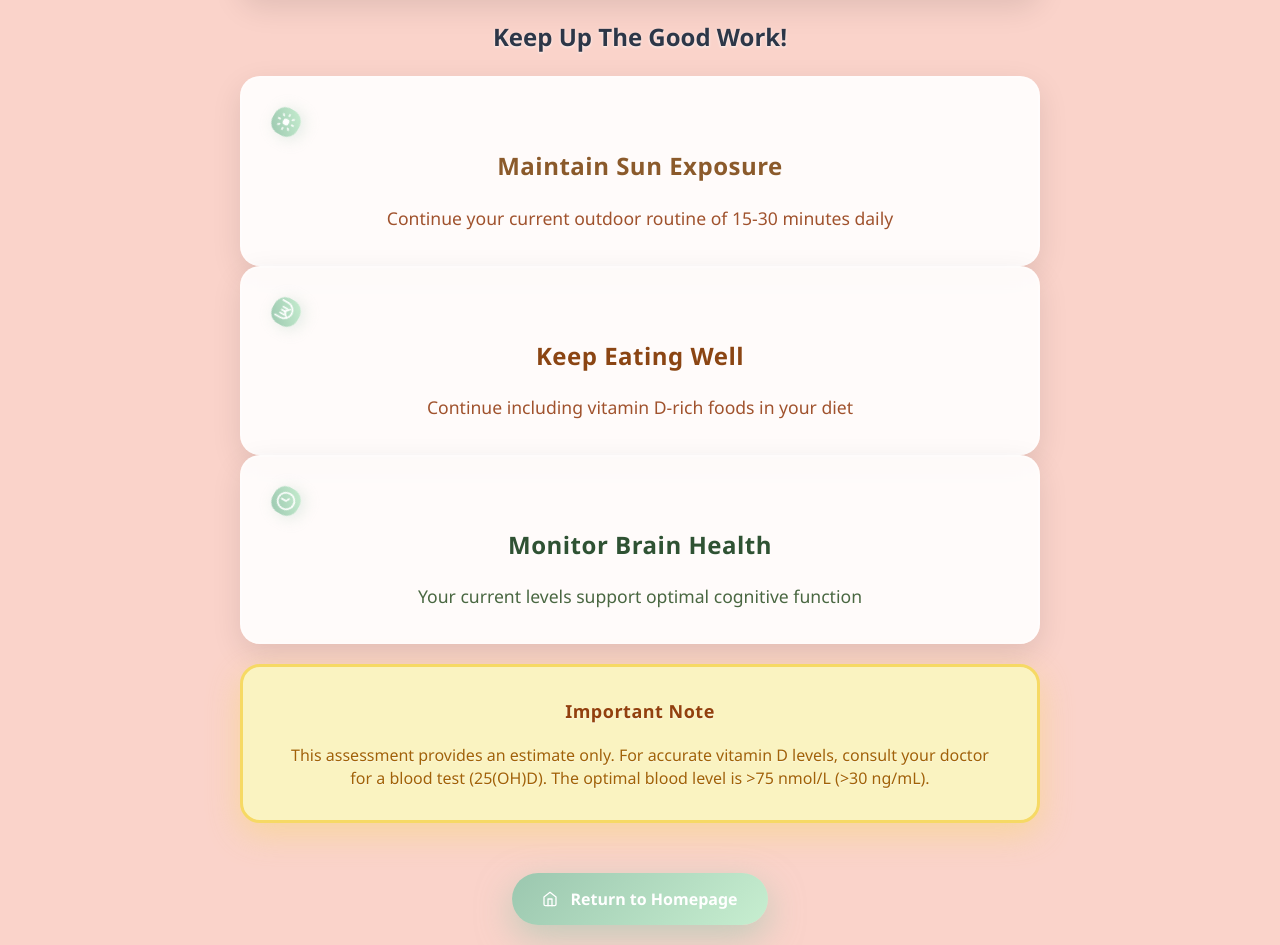
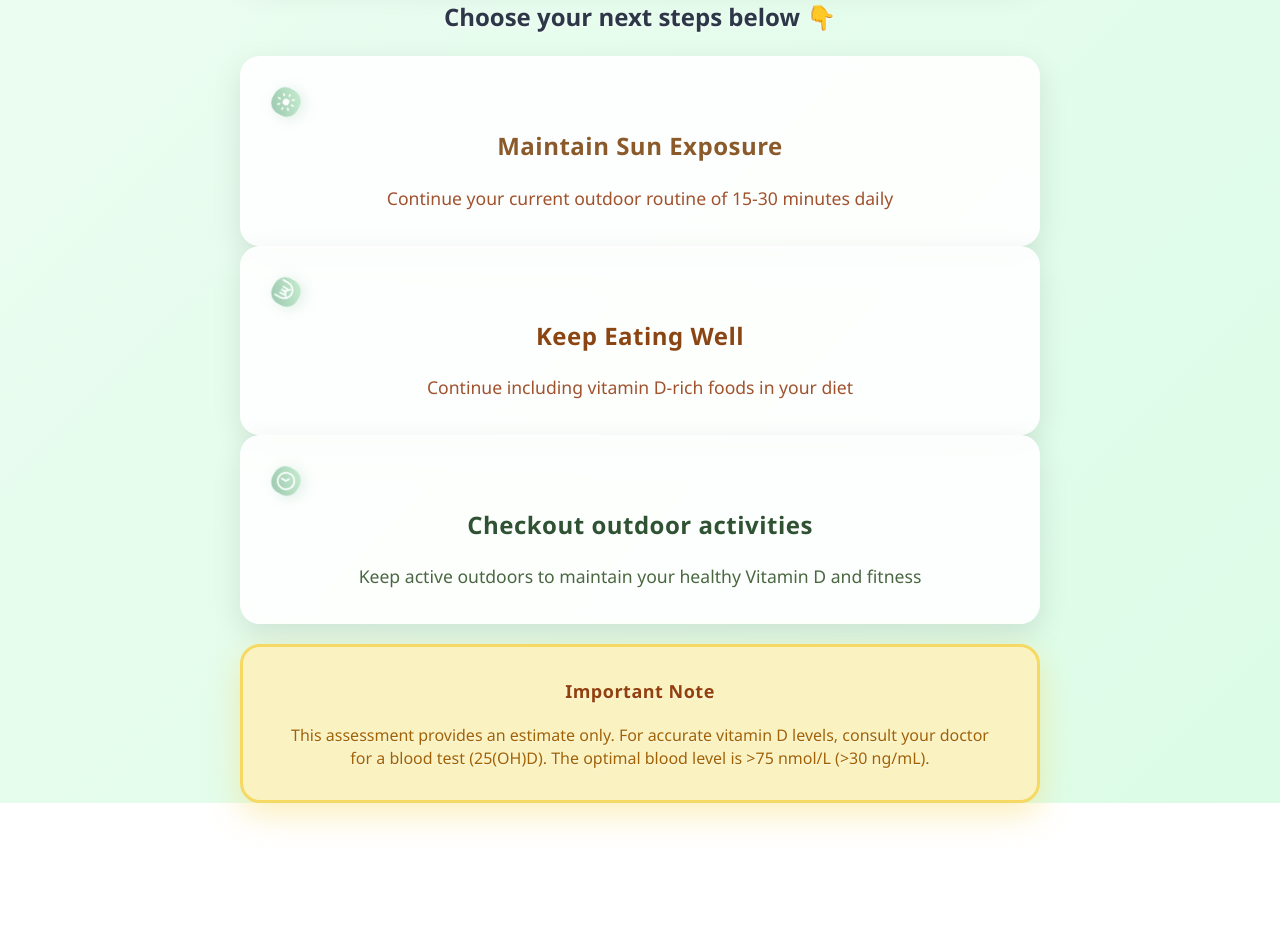
Before and after one commit to para0007-dev/cognivue, a Vue app: page /vitamin-d-result in a window 1280 px wide. Shown: the part 722-1667 px from the top of the page. After the commit the page ends 1525 px from the top, so only its background shows below. Built offline with nearby package versions, Linux system fonts and the light colour scheme; sample sign-in values are in the browser's storage.

Commit message:
UI of questionire fixed

```diff
--- a/src/views/VitaminDInadequateView.vue
+++ b/src/views/VitaminDInadequateView.vue
@@ -18,7 +18,6 @@
 <style scoped>
 .vitamin-d-result {
   min-height: 100vh;
-  background: linear-gradient(135deg, #f5f7fa 0%, #c3cfe2 100%);
-  padding: 2rem;
+  background: linear-gradient(135deg, #fff7ed 0%, #ffedd5 100%); /* orange pastel */
 }
 </style>
--- a/src/views/VitaminDResultView.vue
+++ b/src/views/VitaminDResultView.vue
@@ -56,7 +56,10 @@
 
         <!-- Recommendations Section -->
         <div class="recommendations-section">
-          <h2 class="section-title">{{ isInadequate ? 'Recommended Actions' : 'Keep Up The Good Work!' }}</h2>
+          <h2 class="section-title">
+  {{ isInadequate ? 'Recommended Actions 👇' : 'Choose your next steps below 👇' }}
+          </h2>
+
 
           <!-- Sun Exposure Card -->
           <div class="card sun-exposure-card">
@@ -68,10 +71,13 @@
                 </svg>
               </div>
             </div>
+            <!-- Only the text below is clickable -->
+            <router-link to="/sun-exposure" class="card-text-link">
               <h3 class="card-title">{{ isInadequate ? 'Increase Sun Exposure' : 'Maintain Sun Exposure' }}</h3>
               <p class="card-content">
                 {{ isInadequate ? 'Aim for 20-30 minutes of safe sun exposure daily' : 'Continue your current outdoor routine of 15-30 minutes daily' }}
               </p>
+            </router-link>
           </div>
 
           <!-- Eating Card -->
@@ -87,10 +93,13 @@
                 </svg>
               </div>
             </div>
+            <!-- Only the text below is clickable -->
+            <router-link to="/nutrition" class="card-text-link">
               <h3 class="card-title">{{ isInadequate ? 'Add Vitamin D Foods' : 'Keep Eating Well' }}</h3>
               <p class="card-content">
                 {{ isInadequate ? 'Include fatty fish, eggs, dairy, and fortified foods daily' : 'Continue including vitamin D-rich foods in your diet' }}
               </p>
+            </router-link>
           </div>
 
           <!-- Supplements/Monitor Card -->
@@ -108,10 +117,13 @@
                 </svg>
               </div>
             </div>
-            <h3 class="card-title">{{ isInadequate ? 'Consider Supplements' : 'Monitor Brain Health' }}</h3>
+            <!-- Only the text below is clickable -->
+            <router-link to="/activity-plan" class="card-text-link">
+              <h3 class="card-title">{{ isInadequate ? 'Consider outdoor activities' : 'Checkout outdoor activities' }}</h3>
               <p class="card-content">
-              {{ isInadequate ? 'Speak to your doctor about vitamin D3 supplements' : 'Your current levels support optimal cognitive function' }}
+                {{ isInadequate ? 'Try safe outdoor exercises to boost Vitamin D while staying active.' : 'Keep active outdoors to maintain your healthy Vitamin D and fitness' }}
               </p>
+            </router-link>
           </div>
         </div>
 
@@ -123,18 +135,7 @@
            </p>
         </div>
 
-        <!-- Return Button -->
-        <div class="return-button-container">
-          <button class="return-button" @click="returnToHomepage">
-            <span class="button-icon">
-              <svg width="16" height="16" viewBox="0 0 24 24" fill="none" xmlns="http://www.w3.org/2000/svg">
-                <path d="M3 9l9-7 9 7v11a2 2 0 0 1-2 2H5a2 2 0 0 1-2-2z" stroke="white" stroke-width="2" stroke-linecap="round" stroke-linejoin="round"/>
-                <polyline points="9,22 9,12 15,12 15,22" stroke="white" stroke-width="2" stroke-linecap="round" stroke-linejoin="round"/>
-              </svg>
-            </span>
-            Return to Homepage
-          </button>
-        </div>
+
       </div>
     </div>
   </div>
@@ -165,503 +166,129 @@
 <style scoped>
 .vitamin-d-result {
   min-height: 100vh;
-  background: #FAD3CA;
-  padding: 20px;
+  background: linear-gradient(135deg, #f0fdf4 0%, #dcfce7 100%);
+  padding: 0;
 }
 
+/* ... all your existing styles unchanged ... */
+
+/* Make only the text area inside the card act like a link, without changing layout */
+.card-text-link {
+  display: block;
+  text-decoration: none;
+  color: inherit;
+  margin: 0;
+  padding: 0;
+}
+
+/* Optional: slight underline on hover just for the title (keeps card hover the same) */
+.card-text-link:hover .card-title {
+  text-decoration: underline;
+}
+
+/* keep the rest of your existing CSS exactly as-is */
 @keyframes backgroundShift {
   0%, 100% { background: linear-gradient(135deg, #9BC7AF 0%, #FAD3CA 25%, #FAF3C1 50%, #C7EED0 75%, #9BC7AF 100%); }
   50% { background: linear-gradient(135deg, #C7EED0 0%, #9BC7AF 25%, #FAD3CA 50%, #FAF3C1 75%, #C7EED0 100%); }
 }
 
-.background {
-  position: fixed;
-  top: 0;
-  left: 0;
-  width: 100%;
-  height: 100%;
-  background: #FAD3CA;
-  z-index: -1;
+.background { position: fixed; top: 0; left: 0; width: 100%; height: 100%; background: #FAD3CA; z-index: -1; }
+.content-container { position: relative; max-width: 800px; margin: 0 auto; z-index: 1; }
+
+.header-section { background: linear-gradient(135deg, #9BC7AF 0%, #C7EED0 100%); border-radius: 25px; padding: 40px; margin-bottom: 30px; color: white; box-shadow: 0 15px 40px rgba(155, 199, 175, 0.4); animation: noteGlow 3s ease-in-out infinite; position: relative; overflow: hidden; }
+.header-section.inadequate { background: linear-gradient(135deg, #fbcc75 0%, #fbcc75 100%); box-shadow: 0 15px 40px rgba(251, 204, 117, 0.4); animation: headerPulseWarning 3s ease-in-out infinite; }
+@keyframes headerPulseWarning { 0%, 100% { transform: scale(1); box-shadow: 0 15px 40px rgba(251, 204, 117, 0.4); } 50% { transform: scale(1.02); box-shadow: 0 20px 50px rgba(251, 204, 117, 0.6); } }
+@keyframes headerPulse { 0%, 100% { transform: scale(1); box-shadow: 0 15px 40px rgba(155, 199, 175, 0.4); } 50% { transform: scale(1.02); box-shadow: 0 20px 50px rgba(155, 199, 175, 0.6); } }
+
+.result-header { display: flex; flex-direction: column; align-items: center; margin-bottom: 20px; text-align: center; }
+.result-icon { width: 100px; height: 100px; display: flex; align-items: center; justify-content: center; background: linear-gradient(135deg, rgba(255, 255, 255, 0.3) 0%, rgba(255, 255, 255, 0.1) 100%); border-radius: 50%; border: 4px solid rgba(255, 255, 255, 0.5); backdrop-filter: blur(15px); margin: 0 auto 25px auto; animation: badgeGlow 2.5s ease-in-out infinite; position: relative; }
+.result-icon.inadequate { animation: badgeGlowWarning 2.5s ease-in-out infinite; }
+@keyframes badgeGlowWarning { 0%, 100% { box-shadow: 0 8px 25px rgba(251, 204, 117, 0.4); } 50% { box-shadow: 0 12px 35px rgba(251, 204, 117, 0.7), 0 0 20px rgba(251, 204, 117, 0.5); } }
+.result-icon::after { content: ''; position: absolute; width: 120%; height: 120%; border-radius: 50%; border: 2px solid rgba(255, 255, 255, 0.3); animation: ripple 2s ease-out infinite; }
+@keyframes iconBounce { 0%, 100% { transform: translateY(0) scale(1); } 50% { transform: translateY(-10px) scale(1.05); } }
+@keyframes ripple { 0% { transform: scale(0.8); opacity: 1; } 100% { transform: scale(1.2); opacity: 0; } }
+
+.result-info h2 { margin: 0 0 10px 0; font-size: 18px; font-weight: 600; color: white; text-shadow: 0 2px 4px rgba(0, 0, 0, 0.3); }
+.result-badge { display: inline-block; background: linear-gradient(135deg, #FAF3C1 0%, #FAD3CA 100%); border: 2px solid rgba(255, 255, 255, 0.6); border-radius: 25px; padding: 12px 25px; backdrop-filter: blur(10px); animation: iconBounce 2s ease-in-out infinite; box-shadow: 0 8px 25px rgba(250, 243, 193, 0.4); }
+.result-badge.inadequate { background: linear-gradient(135deg, #fb651c 0%, #ea580c 100%); color: white; border: 2px solid rgba(251, 101, 28, 0.8); font-weight: 600; font-size: 1.1rem; padding: 12px 24px; box-shadow: 0 4px 15px rgba(251, 101, 28, 0.3); animation: badgeWarningBounce 2s ease-in-out infinite; }
+@keyframes badgeWarningBounce { 0%, 100% { transform: translateY(0) scale(1); box-shadow: 0 8px 25px rgba(255, 218, 185, 0.4); } 50% { transform: translateY(-10px) scale(1.05); box-shadow: 0 12px 35px rgba(255, 218, 185, 0.7); } }
+@keyframes badgeGlow { 0%, 100% { box-shadow: 0 8px 25px rgba(250, 243, 193, 0.4); } 50% { box-shadow: 0 12px 35px rgba(250, 243, 193, 0.7), 0 0 20px rgba(250, 243, 193, 0.5); } }
+.badge-text { color: #2d3748; font-weight: 800; font-size: 16px; text-shadow: 0 1px 2px rgba(255, 255, 255, 0.8); }
+
+.result-description { font-size: 1.2rem; color: rgba(255, 255, 255, 0.95); text-align: center; line-height: 1.7; margin: 0; max-width: 700px; font-weight: 500; text-shadow: 0 2px 4px rgba(0, 0, 0, 0.1); padding: 0 20px; }
+
+.cards-section { display: flex; flex-direction: column; gap: 20px; }
+
+.sun-exposure-card { background: linear-gradient(135deg, #FAF3C1 0%, rgba(255, 255, 255, 0.9) 100%); border: 2px solid #FAF3C1; }
+.sun-exposure-card .card-title { color: #8B5A2B; }
+.sun-exposure-card .card-content { color: #A0522D; }
+
+.eating-card { background: linear-gradient(135deg, #FAD3CA 0%, rgba(255, 255, 255, 0.9) 100%); border: 2px solid #FAD3CA; }
+.eating-card .card-title { color: #8B4513; }
+.eating-card .card-content { color: #A0522D; }
+
+.monitor-card { background: linear-gradient(135deg, #C7EED0 0%, rgba(255, 255, 255, 0.9) 100%); border: 2px solid #C7EED0; }
+.monitor-card .card-title { color: #2F5233; }
+.monitor-card .card-content { color: #4A6741; }
+
+.card { background: rgba(255, 255, 255, 0.9); border: 2px solid rgba(255, 255, 255, 0.3); border-radius: 20px; padding: 30px; box-shadow: 0 10px 30px rgba(0, 0, 0, 0.1); transition: all 0.3s ease; backdrop-filter: blur(10px); }
+.card:hover { transform: translateY(-8px) scale(1.02); box-shadow: 0 20px 40px rgba(0, 0, 0, 0.15); }
+
+@keyframes cardSlideIn { 0% { opacity: 0; transform: translateY(30px); } 100% { opacity: 1; transform: translateY(0); } }
+
+.brain-health-card { background: linear-gradient(135deg, #9BC7AF 0%, #C7EED0 100%); color: white; border: none; transform-origin: center; }
+.brain-health-card.inadequate { background: linear-gradient(135deg, #fbcc75 0%, #f4a261 100%); border: 2px solid #fbcc75; }
+.brain-health-card.inadequate .card-title { color: #2c3e50; font-weight: 700; font-size: 1.2rem; text-shadow: 0 1px 2px rgba(0, 0, 0, 0.1); margin-bottom: 12px; }
+.brain-health-card.inadequate .card-content { color: #34495e; font-weight: 500; font-size: 1rem; line-height: 1.6; text-shadow: 0 1px 1px rgba(0, 0, 0, 0.05); letter-spacing: 0.3px; }
+
+@keyframes cardFloat { 0%, 100% { transform: translateY(0) rotate(0deg); } 25% { transform: translateY(-5px) rotate(0.5deg); } 75% { transform: translateY(5px) rotate(-0.5deg); } }
+
+.brain-health-card .card-title { color: white; }
+.brain-health-card .card-content { color: rgba(255, 255, 255, 0.9); }
+
+.good-work-section { margin: 30px 0; }
+
+.section-title { font-size: 24px; font-weight: 700; color: #2d3748; margin-bottom: 20px; text-align: center; text-shadow: 0 1px 3px rgba(255, 255, 255, 0.8); }
+
+.card-icon { width: 24px; height: 24px; margin-bottom: 15px; }
+.icon-placeholder { width: 28px; height: 28px; display: flex; align-items: center; justify-content: center; font-size: 16px; font-weight: bold; border-radius: 12px; background: linear-gradient(135deg, #9BC7AF 0%, #C7EED0 100%); color: white; animation: iconSpin 6s linear infinite; box-shadow: 0 4px 15px rgba(155, 199, 175, 0.3); }
+@keyframes iconSpin { 0% { transform: rotate(0deg); } 100% { transform: rotate(360deg); } }
+
+.card-title { font-size: 1.5rem; font-weight: 700; color: #1a202c; margin-bottom: 18px; text-align: center; letter-spacing: 0.5px; text-shadow: 0 1px 2px rgba(255, 255, 255, 0.7); }
+.card-content { font-size: 1.1rem; color: #2d3748; line-height: 1.7; text-align: center; margin: 0; font-weight: 500; padding: 0 15px; text-shadow: 0 1px 1px rgba(255, 255, 255, 0.6); }
+
+.important-note-card { background: #FAF3C1; border: 3px solid #F4D03F; border-width: 3px; animation: noteGlow 3s ease-in-out infinite; }
+.important-note-card.inadequate { background: linear-gradient(135deg, #fbebba 0%, #f6e58d 100%); border: 2px solid #fbebba; box-shadow: 0 4px 15px rgba(251, 235, 186, 0.3); }
+.important-note-card.inadequate .card-title { color: #fb651c; font-weight: 800; }
+.important-note-card.inadequate .card-content { color: #1a202c; font-weight: 600; }
+@keyframes noteGlow { 0%, 100% { border-color: #F4D03F; box-shadow: 0 8px 25px rgba(244, 208, 63, 0.3); } 50% { border-color: #F7DC6F; box-shadow: 0 12px 35px rgba(247, 220, 111, 0.5); } }
+.important-note-card .card-title { color: #92400e; font-weight: 700; font-size: 18px; }
+.important-note-card .card-content { color: #a16207; font-size: 16px; line-height: 1.44; }
+
+.return-button-container { display: flex; justify-content: center; margin-top: 30px; }
+.return-button { display: flex; align-items: center; gap: 12px; background: linear-gradient(135deg, #9BC7AF 0%, #C7EED0 100%); border: none; border-radius: 50px; color: white; font-weight: 700; font-size: 16px; padding: 15px 30px; cursor: pointer; transition: all 0.3s ease; text-decoration: none; box-shadow: 0 8px 25px rgba(155, 199, 175, 0.4); animation: buttonPulse 2s ease-in-out infinite; position: relative; overflow: hidden; }
+.return-button::before { content: ''; position: absolute; top: 50%; left: 50%; width: 0; height: 0; background: rgba(255, 255, 255, 0.3); border-radius: 50%; transition: all 0.3s ease; transform: translate(-50%, -50%); }
+.return-button:hover::before { width: 300px; height: 300px; }
+@keyframes buttonPulse { 0%, 100% { box-shadow: 0 8px 25px rgba(155, 199, 175, 0.4); } 50% { box-shadow: 0 12px 35px rgba(155, 199, 175, 0.6); } }
+.return-button:hover { background: linear-gradient(135deg, #15803d 0%, #16a34a 50%, #22c55e 100%); transform: translateY(-3px); box-shadow: 0 8px 30px rgba(34, 197, 94, 0.6); }
+.button-icon { font-size: 16px; display: inline-flex; align-items: center; justify-content: center; }
+
+/* Responsive */
+@media (max-width: 768px) {
+  .vitamin-d-result { padding: 15px; }
+  .content-container { max-width: 100%; }
+  .header-section { padding: 20px; margin-bottom: 20px; }
+  .result-header { flex-direction: column; text-align: center; }
+  .avatar { margin-right: 0; margin-bottom: 15px; }
+  .card { padding: 20px; }
+  .section-title { font-size: 20px; }
+  .card-title { font-size: 16px; }
+  .card-content { font-size: 14px; }
 }
-
-.content-container {
-  position: relative;
-  max-width: 800px;
-  margin: 0 auto;
-  z-index: 1;
-}
-
-.header-section {
-    background: linear-gradient(135deg, #9BC7AF 0%, #C7EED0 100%);
-    border-radius: 25px;
-    padding: 40px;
-    margin-bottom: 30px;
-    color: white;
-    box-shadow: 0 15px 40px rgba(155, 199, 175, 0.4);
-    animation: noteGlow 3s ease-in-out infinite;
-    position: relative;
-    overflow: hidden;
-  }
-
-.header-section.inadequate {
-  background: linear-gradient(135deg, #fbcc75 0%, #fbcc75 100%);
-  box-shadow: 0 15px 40px rgba(251, 204, 117, 0.4);
-  animation: headerPulseWarning 3s ease-in-out infinite;
-}
-
-@keyframes headerPulseWarning {
-  0%, 100% { transform: scale(1); box-shadow: 0 15px 40px rgba(251, 204, 117, 0.4); }
-  50% { transform: scale(1.02); box-shadow: 0 20px 50px rgba(251, 204, 117, 0.6); }
-}
-
-
-
-@keyframes headerPulse {
-  0%, 100% { transform: scale(1); box-shadow: 0 15px 40px rgba(155, 199, 175, 0.4); }
-  50% { transform: scale(1.02); box-shadow: 0 20px 50px rgba(155, 199, 175, 0.6); }
-}
-
-
-
-.result-header {
-  display: flex;
-  flex-direction: column;
-  align-items: center;
-  margin-bottom: 20px;
-  text-align: center;
-}
-
-.result-icon {
-  width: 100px;
-  height: 100px;
-  display: flex;
-  align-items: center;
-  justify-content: center;
-  background: linear-gradient(135deg, rgba(255, 255, 255, 0.3) 0%, rgba(255, 255, 255, 0.1) 100%);
-  border-radius: 50%;
-  border: 4px solid rgba(255, 255, 255, 0.5);
-  backdrop-filter: blur(15px);
-  margin: 0 auto 25px auto;
-  animation: badgeGlow 2.5s ease-in-out infinite;
-  position: relative;
-}
-
-.result-icon.inadequate {
-  animation: badgeGlowWarning 2.5s ease-in-out infinite;
-}
-
-@keyframes badgeGlowWarning {
-  0%, 100% { box-shadow: 0 8px 25px rgba(251, 204, 117, 0.4); }
-  50% { box-shadow: 0 12px 35px rgba(251, 204, 117, 0.7), 0 0 20px rgba(251, 204, 117, 0.5); }
-}
-
-.result-icon::after {
-  content: '';
-  position: absolute;
-  width: 120%;
-  height: 120%;
-  border-radius: 50%;
-  border: 2px solid rgba(255, 255, 255, 0.3);
-  animation: ripple 2s ease-out infinite;
-}
-
-@keyframes iconBounce {
-  0%, 100% { transform: translateY(0) scale(1); }
-  50% { transform: translateY(-10px) scale(1.05); }
-}
-
-@keyframes ripple {
-  0% { transform: scale(0.8); opacity: 1; }
-  100% { transform: scale(1.2); opacity: 0; }
-}
-
-.result-info h2 {
-  margin: 0 0 10px 0;
-  font-size: 18px;
-  font-weight: 600;
-  color: white;
-  text-shadow: 0 2px 4px rgba(0, 0, 0, 0.3);
-}
-
-.result-badge {
-  display: inline-block;
-  background: linear-gradient(135deg, #FAF3C1 0%, #FAD3CA 100%);
-  border: 2px solid rgba(255, 255, 255, 0.6);
-  border-radius: 25px;
-  padding: 12px 25px;
-  backdrop-filter: blur(10px);
-  animation: iconBounce 2s ease-in-out infinite;
-  box-shadow: 0 8px 25px rgba(250, 243, 193, 0.4);
-}
-
-.result-badge.inadequate {
-  background: linear-gradient(135deg, #fb651c 0%, #ea580c 100%);
-  color: white;
-  border: 2px solid rgba(251, 101, 28, 0.8);
-  font-weight: 600;
-  font-size: 1.1rem;
-  padding: 12px 24px;
-  box-shadow: 0 4px 15px rgba(251, 101, 28, 0.3);
-  animation: badgeWarningBounce 2s ease-in-out infinite;
-}
-
-@keyframes badgeWarningBounce {
-  0%, 100% { transform: translateY(0) scale(1); box-shadow: 0 8px 25px rgba(255, 218, 185, 0.4); }
-  50% { transform: translateY(-10px) scale(1.05); box-shadow: 0 12px 35px rgba(255, 218, 185, 0.7); }
-}
-
-@keyframes badgeGlow {
-  0%, 100% { box-shadow: 0 8px 25px rgba(250, 243, 193, 0.4); }
-  50% { box-shadow: 0 12px 35px rgba(250, 243, 193, 0.7), 0 0 20px rgba(250, 243, 193, 0.5); }
-}
-
-.badge-text {
-  color: #2d3748;
-  font-weight: 800;
-  font-size: 16px;
-  text-shadow: 0 1px 2px rgba(255, 255, 255, 0.8);
-}
-
-.result-description {
-  font-size: 1.2rem;
-  color: rgba(255, 255, 255, 0.95);
-  text-align: center;
-  line-height: 1.7;
-  margin: 0;
-  max-width: 700px;
-  font-weight: 500;
-  text-shadow: 0 2px 4px rgba(0, 0, 0, 0.1);
-  padding: 0 20px;
-}
-
-.cards-section {
-  display: flex;
-  flex-direction: column;
-  gap: 20px;
-}
-
-.sun-exposure-card {
-  background: linear-gradient(135deg, #FAF3C1 0%, rgba(255, 255, 255, 0.9) 100%);
-  border: 2px solid #FAF3C1;
-}
-
-.sun-exposure-card .card-title {
-  color: #8B5A2B;
-}
-
-.sun-exposure-card .card-content {
-  color: #A0522D;
-}
-
-.eating-card {
-  background: linear-gradient(135deg, #FAD3CA 0%, rgba(255, 255, 255, 0.9) 100%);
-  border: 2px solid #FAD3CA;
-}
-
-.eating-card .card-title {
-  color: #8B4513;
-}
-
-.eating-card .card-content {
-  color: #A0522D;
-}
-
-.monitor-card {
-  background: linear-gradient(135deg, #C7EED0 0%, rgba(255, 255, 255, 0.9) 100%);
-  border: 2px solid #C7EED0;
-}
-
-.monitor-card .card-title {
-  color: #2F5233;
-}
-
-.monitor-card .card-content {
-  color: #4A6741;
-}
-
-.card {
-  background: rgba(255, 255, 255, 0.9);
-  border: 2px solid rgba(255, 255, 255, 0.3);
-  border-radius: 20px;
-  padding: 30px;
-  box-shadow: 0 10px 30px rgba(0, 0, 0, 0.1);
-  transition: all 0.3s ease;
-  backdrop-filter: blur(10px);
-}
-
-.card:hover {
-  transform: translateY(-8px) scale(1.02);
-  box-shadow: 0 20px 40px rgba(0, 0, 0, 0.15);
-}
-
-@keyframes cardSlideIn {
-  0% { opacity: 0; transform: translateY(30px); }
-  100% { opacity: 1; transform: translateY(0); }
-}
-
-.brain-health-card {
-  background: linear-gradient(135deg, #9BC7AF 0%, #C7EED0 100%);
-  color: white;
-  border: none;
-  transform-origin: center;
-}
-
-.brain-health-card.inadequate {
-  background: linear-gradient(135deg, #fbcc75 0%, #f4a261 100%);
-  border: 2px solid #fbcc75;
-}
-
-.brain-health-card.inadequate .card-title {
-  color: #2c3e50;
-  font-weight: 700;
-  font-size: 1.2rem;
-  text-shadow: 0 1px 2px rgba(0, 0, 0, 0.1);
-  margin-bottom: 12px;
-}
-
-.brain-health-card.inadequate .card-content {
-  color: #34495e;
-  font-weight: 500;
-  font-size: 1rem;
-  line-height: 1.6;
-  text-shadow: 0 1px 1px rgba(0, 0, 0, 0.05);
-  letter-spacing: 0.3px;
-}
-
-@keyframes cardFloat {
-  0%, 100% { transform: translateY(0) rotate(0deg); }
-  25% { transform: translateY(-5px) rotate(0.5deg); }
-  75% { transform: translateY(5px) rotate(-0.5deg); }
-}
-
-.brain-health-card .card-title {
-  color: white;
-}
-
-.brain-health-card .card-content {
-  color: rgba(255, 255, 255, 0.9);
-}
-
-.good-work-section {
-  margin: 30px 0;
-}
-
-.section-title {
-  font-size: 24px;
-  font-weight: 700;
-  color: #2d3748;
-  margin-bottom: 20px;
-  text-align: center;
-  text-shadow: 0 1px 3px rgba(255, 255, 255, 0.8);
-}
-
-.card-icon {
-  width: 24px;
-  height: 24px;
-  margin-bottom: 15px;
-}
-
-.icon-placeholder {
-  width: 28px;
-  height: 28px;
-  display: flex;
-  align-items: center;
-  justify-content: center;
-  font-size: 16px;
-  font-weight: bold;
-  border-radius: 12px;
-  background: linear-gradient(135deg, #9BC7AF 0%, #C7EED0 100%);
-  color: white;
-  animation: iconSpin 6s linear infinite;
-  box-shadow: 0 4px 15px rgba(155, 199, 175, 0.3);
-}
-
-@keyframes iconSpin {
-  0% { transform: rotate(0deg); }
-  100% { transform: rotate(360deg); }
-}
-
-.card-title {
-  font-size: 1.5rem;
-  font-weight: 700;
-  color: #1a202c;
-  margin-bottom: 18px;
-  text-align: center;
-  letter-spacing: 0.5px;
-  text-shadow: 0 1px 2px rgba(255, 255, 255, 0.7);
-}
-
-.card-content {
-  font-size: 1.1rem;
-  color: #2d3748;
-  line-height: 1.7;
-  text-align: center;
-  margin: 0;
-  font-weight: 500;
-  padding: 0 15px;
-  text-shadow: 0 1px 1px rgba(255, 255, 255, 0.6);
-}
-
-.important-note-card {
-  background: #FAF3C1;
-  border: 3px solid #F4D03F;
-  border-width: 3px;
-  animation: noteGlow 3s ease-in-out infinite;
-}
-
-.important-note-card.inadequate {
-  background: linear-gradient(135deg, #fbebba 0%, #f6e58d 100%);
-  border: 2px solid #fbebba;
-  box-shadow: 0 4px 15px rgba(251, 235, 186, 0.3);
-}
-
-.important-note-card.inadequate .card-title {
-  color: #fb651c;
-  font-weight: 800;
-}
-
-.important-note-card.inadequate .card-content {
-  color: #1a202c;
-  font-weight: 600;
-}
-
-@keyframes noteGlow {
-  0%, 100% { border-color: #F4D03F; box-shadow: 0 8px 25px rgba(244, 208, 63, 0.3); }
-  50% { border-color: #F7DC6F; box-shadow: 0 12px 35px rgba(247, 220, 111, 0.5); }
-}
-
-.important-note-card .card-title {
-  color: #92400e;
-  font-weight: 700;
-  font-size: 18px;
-}
-
-.important-note-card .card-content {
-  color: #a16207;
-  font-size: 16px;
-  line-height: 1.44;
-}
-
-.return-button-container {
-  display: flex;
-  justify-content: center;
-  margin-top: 30px;
-}
-
-.return-button {
-  display: flex;
-  align-items: center;
-  gap: 12px;
-  background: linear-gradient(135deg, #9BC7AF 0%, #C7EED0 100%);
-  border: none;
-  border-radius: 50px;
-  color: white;
-  font-weight: 700;
-  font-size: 16px;
-  padding: 15px 30px;
-  cursor: pointer;
-  transition: all 0.3s ease;
-  text-decoration: none;
-  box-shadow: 0 8px 25px rgba(155, 199, 175, 0.4);
-  animation: buttonPulse 2s ease-in-out infinite;
-  position: relative;
-  overflow: hidden;
-}
-
-.return-button::before {
-  content: '';
-  position: absolute;
-  top: 50%;
-  left: 50%;
-  width: 0;
-  height: 0;
-  background: rgba(255, 255, 255, 0.3);
-  border-radius: 50%;
-  transition: all 0.3s ease;
-  transform: translate(-50%, -50%);
-}
-
-.return-button:hover::before {
-  width: 300px;
-  height: 300px;
-}
-
-@keyframes buttonPulse {
-  0%, 100% { box-shadow: 0 8px 25px rgba(155, 199, 175, 0.4); }
-  50% { box-shadow: 0 12px 35px rgba(155, 199, 175, 0.6); }
-}
-
-.return-button:hover {
-  background: linear-gradient(135deg, #15803d 0%, #16a34a 50%, #22c55e 100%);
-  transform: translateY(-3px);
-  box-shadow: 0 8px 30px rgba(34, 197, 94, 0.6);
-}
-
-.button-icon {
-  font-size: 16px;
-  display: inline-flex;
-  align-items: center;
-  justify-content: center;
-}
-
-/* Responsive Design */
-@media (max-width: 768px) {
-  .vitamin-d-result {
-    padding: 15px;
-  }
-
-  .content-container {
-    max-width: 100%;
-  }
-
-  .header-section {
-    padding: 20px;
-    margin-bottom: 20px;
-  }
-
-  .result-header {
-    flex-direction: column;
-    text-align: center;
-  }
-
-  .avatar {
-    margin-right: 0;
-    margin-bottom: 15px;
-  }
-
-  .card {
-    padding: 20px;
-  }
-
-  .section-title {
-    font-size: 20px;
-  }
-
-  .card-title {
-    font-size: 16px;
-  }
-
-  .card-content {
-    font-size: 14px;
-  }
-}
-
 @media (max-width: 480px) {
-  .vitamin-d-result {
-    padding: 10px;
-  }
-
-  .header-section {
-    padding: 15px;
-  }
-
-  .card {
-    padding: 15px;
-  }
-
-  .return-button {
-    padding: 10px 20px;
-    font-size: 14px;
-  }
+  .vitamin-d-result { padding: 10px; }
+  .header-section { padding: 15px; }
+  .card { padding: 15px; }
+  .return-button { padding: 10px 20px; font-size: 14px; }
 }
 </style>
```
Also changed, not shown: src/views/VitaminDQuestionnaireView.vue (+30 -6 lines), 1 other file (tests, documents, lock files or other folders). Lines whose indentation alone changed are shown as unchanged.
